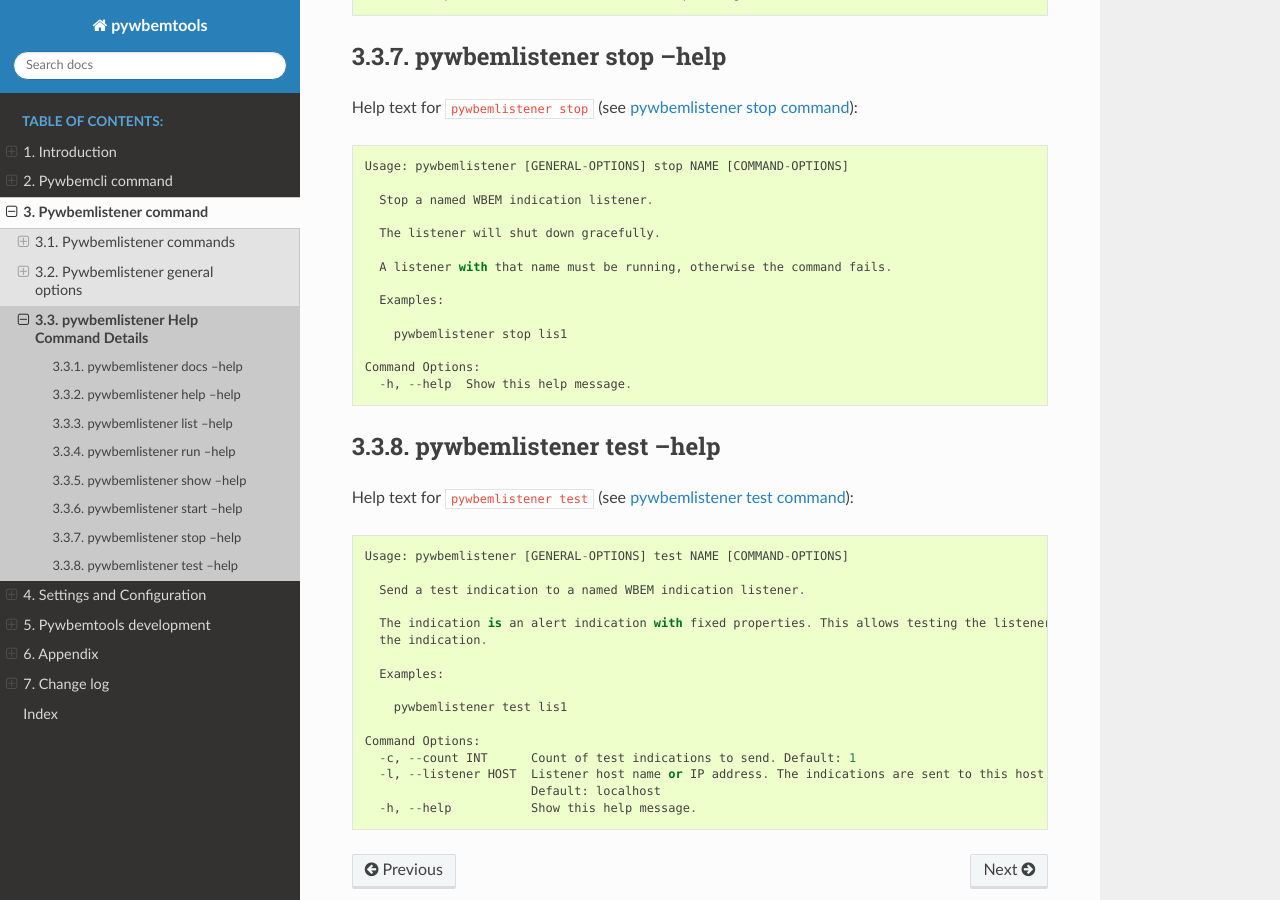
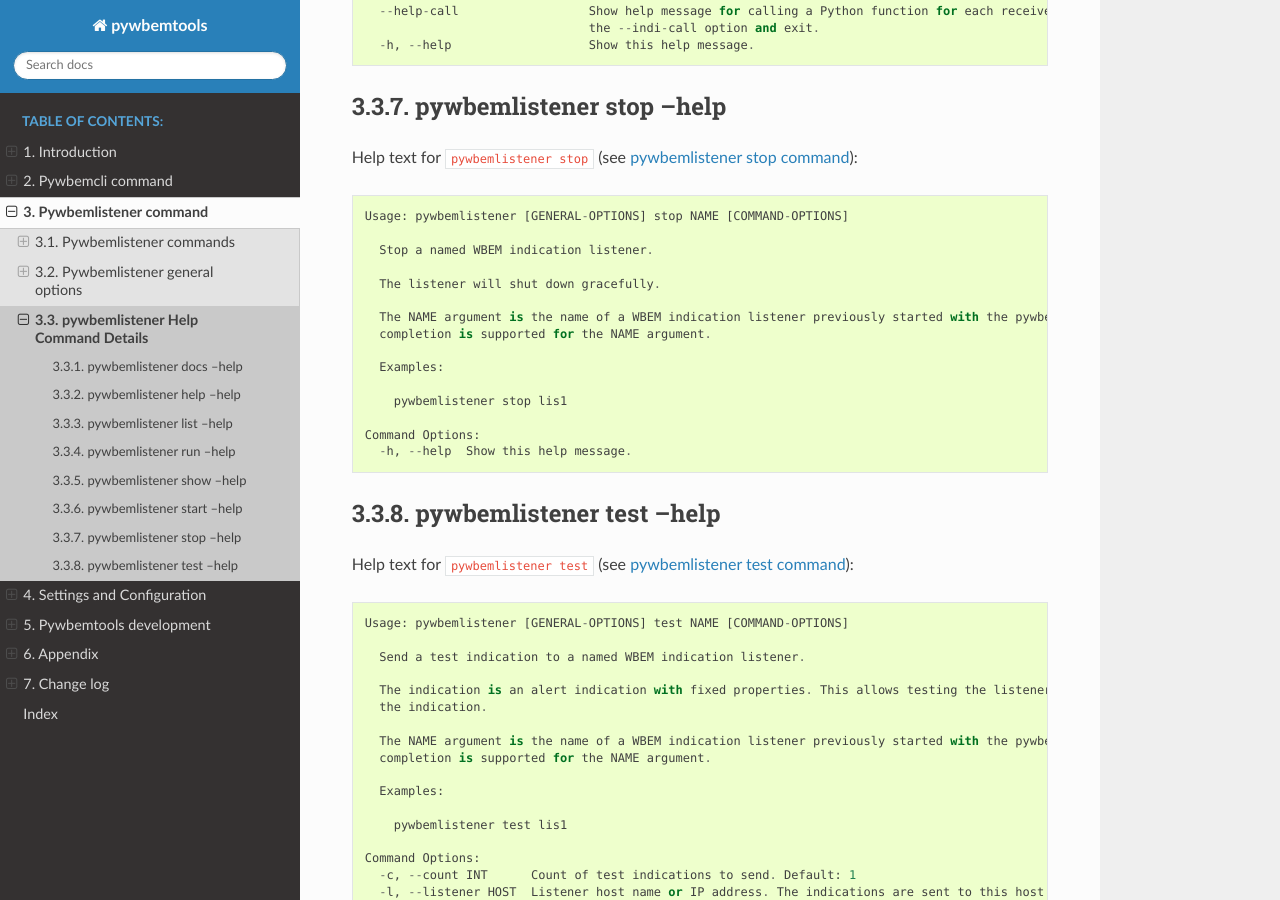
Before and after one commit to pywbem/pywbemtools, a Sphinx documentation site: the page built from docs/pywbemlistener/cmdshelp.rst, in a window 1280 px wide and 900 px high, scrolled down 4170 px. Built offline with Sphinx 7.4.7 and the Read the Docs theme 3.1.0, drawn with Linux system fonts in a browser that asks for light colours; the version number could not be read and is left out; some of the changed text lies outside the part shown.

Commit message:
Updated cmdshelp.rst files (#1530)
Signed-off-by: Andreas Maier <andreas.r.maier@gmx.de>

```diff
--- a/docs/pywbemlistener/cmdshelp.rst
+++ b/docs/pywbemlistener/cmdshelp.rst
@@ -215,7 +215,8 @@ Help text for ``pywbemlistener show`` (see :ref:`pywbemlistener show command`):
 
       Show a named WBEM indication listener.
 
-      A listener with that name must be running, otherwise the command fails.
+      The NAME argument is the name of a WBEM indication listener previously started with the pywbemlistener command. Tab
+      completion is supported for the NAME argument.
 
       Examples:
 
@@ -240,6 +241,8 @@ Help text for ``pywbemlistener start`` (see :ref:`pywbemlistener start command`)
     Usage: pywbemlistener [GENERAL-OPTIONS] start NAME [COMMAND-OPTIONS]
 
       Start a named WBEM indication listener in the background.
+
+      The NAME argument wil be used as the name of the new WBEM indication listener.
 
       A listener with that name must not be running, otherwise the command fails.
 
@@ -295,7 +298,8 @@ Help text for ``pywbemlistener stop`` (see :ref:`pywbemlistener stop command`):
 
       The listener will shut down gracefully.
 
-      A listener with that name must be running, otherwise the command fails.
+      The NAME argument is the name of a WBEM indication listener previously started with the pywbemlistener command. Tab
+      completion is supported for the NAME argument.
 
       Examples:
 
@@ -324,6 +328,9 @@ Help text for ``pywbemlistener test`` (see :ref:`pywbemlistener test command`):
       The indication is an alert indication with fixed properties. This allows testing the listener and what it does with
       the indication.
 
+      The NAME argument is the name of a WBEM indication listener previously started with the pywbemlistener command. Tab
+      completion is supported for the NAME argument.
+
       Examples:
 
         pywbemlistener test lis1
```
Also changed, not shown: docs/pywbemcli/cmdshelp.rst (+4 -4 lines).
